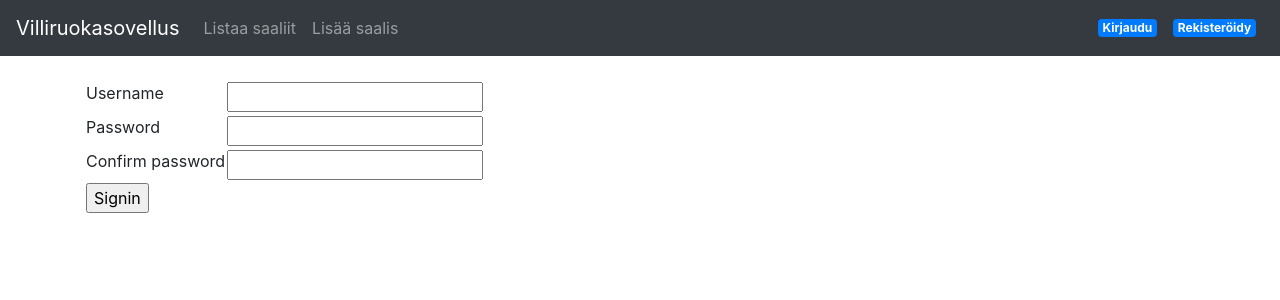
After one commit to tumajote/Villiruokasovellus, a Flask app: page /auth/signin in a window 1280 px wide. The commit adds this page. Shown: the top 300 px of the page. Run offline with Flask 2, Linux system fonts and the light colour scheme; some libraries are stand-ins or nearby versions.

Commit message:
Rekisteröinti

```diff
--- a/application/auth/forms.py
+++ b/application/auth/forms.py
@@ -1,5 +1,5 @@
 from flask_wtf import FlaskForm
-from wtforms import PasswordField, StringField
+from wtforms import PasswordField, StringField,validators
 
 class LoginForm(FlaskForm):
     username = StringField("Username")
@@ -7,3 +7,12 @@ class LoginForm(FlaskForm):
 
     class Meta:
         csrf = False
+
+
+class SignInForm(FlaskForm):
+    username = StringField("Username", [validators.Length(min=3, max=10)])
+    password = PasswordField("Password", [validators.Length(min=6)])
+    confirmPassword = PasswordField("Confirm password")
+
+    class Meta:
+        csrf = False
--- a/application/auth/views.py
+++ b/application/auth/views.py
@@ -1,9 +1,9 @@
 from flask import render_template, request, redirect, url_for
 from flask_login import login_user, logout_user
 
-from application import app
+from application import app, db
+from application.auth.forms import LoginForm, SignInForm
 from application.auth.models import User
-from application.auth.forms import LoginForm
 
 
 @app.route("/auth/login", methods=["GET", "POST"])
@@ -18,7 +18,7 @@ def auth_login():
         username=form.username.data, password=form.password.data).first()
     if not user:
         return render_template("auth/loginform.html", form=form,
-                               error="No such username or password")
+                               error="Käyttäjänimi tai salasana on väärin!")
 
     login_user(user)
     return redirect(url_for("index"))
@@ -28,3 +28,29 @@ def auth_login():
 def auth_logout():
     logout_user()
     return redirect(url_for("index"))
+
+
+@app.route("/auth/signin", methods=["GET", "POST"])
+def auth_signin():
+    if request.method == "GET":
+        return render_template("auth/signinform.html", form=SignInForm())
+
+    form = SignInForm(request.form)
+    # mahdolliset validoinnit
+
+    if not form.validate():
+        return render_template("auth/signinform.html", form=form())
+
+    if not form.password.data == form.confirmPassword.data:
+        return render_template("auth/signinform.html", form=form,
+                               error="Salasana ja salasananvarmistus eivät täsmää!")
+
+    if User.query.filter_by(username=form.username.data).first():
+        return render_template("auth/signinform.html", form=form,
+                               error="Käyttäjänimi on jo käytössä!")
+
+    user = User(form.username.data, form.username.data, form.password.data)
+    db.session().add(user)
+    db.session().commit()
+    login_user(user)
+    return redirect(url_for("index"))
--- /dev/null
+++ b/application/templates/auth/signinform.html
@@ -0,0 +1,37 @@
+{% extends "layout.html" %}
+
+{% block body %}
+    {{ error }}
+    <form method="POST" action="{{ url_for('auth_signin') }}">
+        <table>
+            <tr>
+                <td>
+                    {{ form.username.label }}
+                </td>
+                <td>
+                    {{ form.username }}
+                </td>
+            </tr>
+            <tr>
+                <td>
+                    {{ form.password.label }}
+                </td>
+                <td>
+                    {{ form.password }}
+                </td>
+            </tr>
+            <tr>
+                <td>
+                    {{ form.confirmPassword.label }}
+                </td>
+                <td>
+                    {{ form.confirmPassword }}
+                </td>
+            </tr>
+            <tr>
+                <td colspan="2">
+                    <input type="submit" value="Signin"/>
+                </td>
+            </tr>
+    </form>
+{% endblock %}
--- a/application/templates/layout.html
+++ b/application/templates/layout.html
@@ -33,9 +33,10 @@
         </ul>
         <div class="form-inline mt-2 mt-md-0">
             {% if current_user.is_authenticated %}
-                <a href="{{ url_for('auth_logout') }}">Hello {{ current_user.name }} -- Logout</a>
+                <a class="badge badge-primary" href="{{ url_for('auth_logout') }}">Hello {{ current_user.name }} -- Logout</a>
             {% else %}
-                <a href="{{ url_for('auth_login') }}">Kirjaudu</a>
+                <a class="badge badge-primary mx-2"  href="{{ url_for('auth_login') }}">Kirjaudu</a>
+                <a class="badge badge-primary mx-2" href="{{ url_for('auth_signin') }}">Rekisteröidy</a>
             {% endif %}
         </div>
     </div>
```
